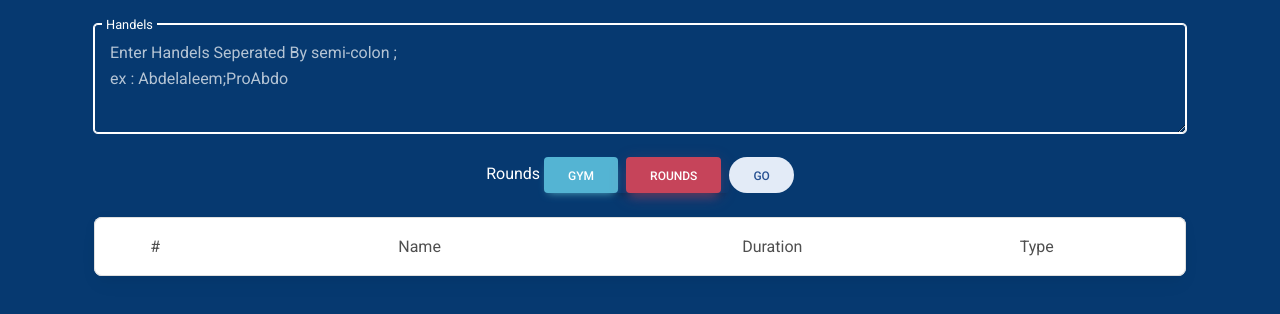
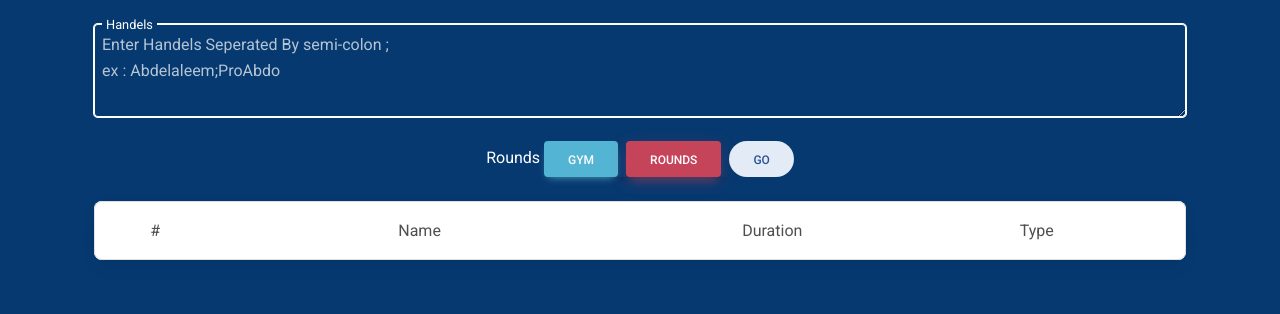
Before and after one commit to yousfahmed/codeforces-search, a React (Create React App) app: page / in a window 1280 px wide. Shown: the top 314 px of the page. Built offline with nearby package versions, Linux system fonts and the light colour scheme.

Commit message:
decrease text field padding

```diff
--- a/src/App.js
+++ b/src/App.js
@@ -149,7 +149,7 @@ function App() {
             <MDBTextArea
               label="Handels"
               id="handels"
-              className="p-3"
+              className="p-2"
               type="text"
               rows={3}
               contrast
```
